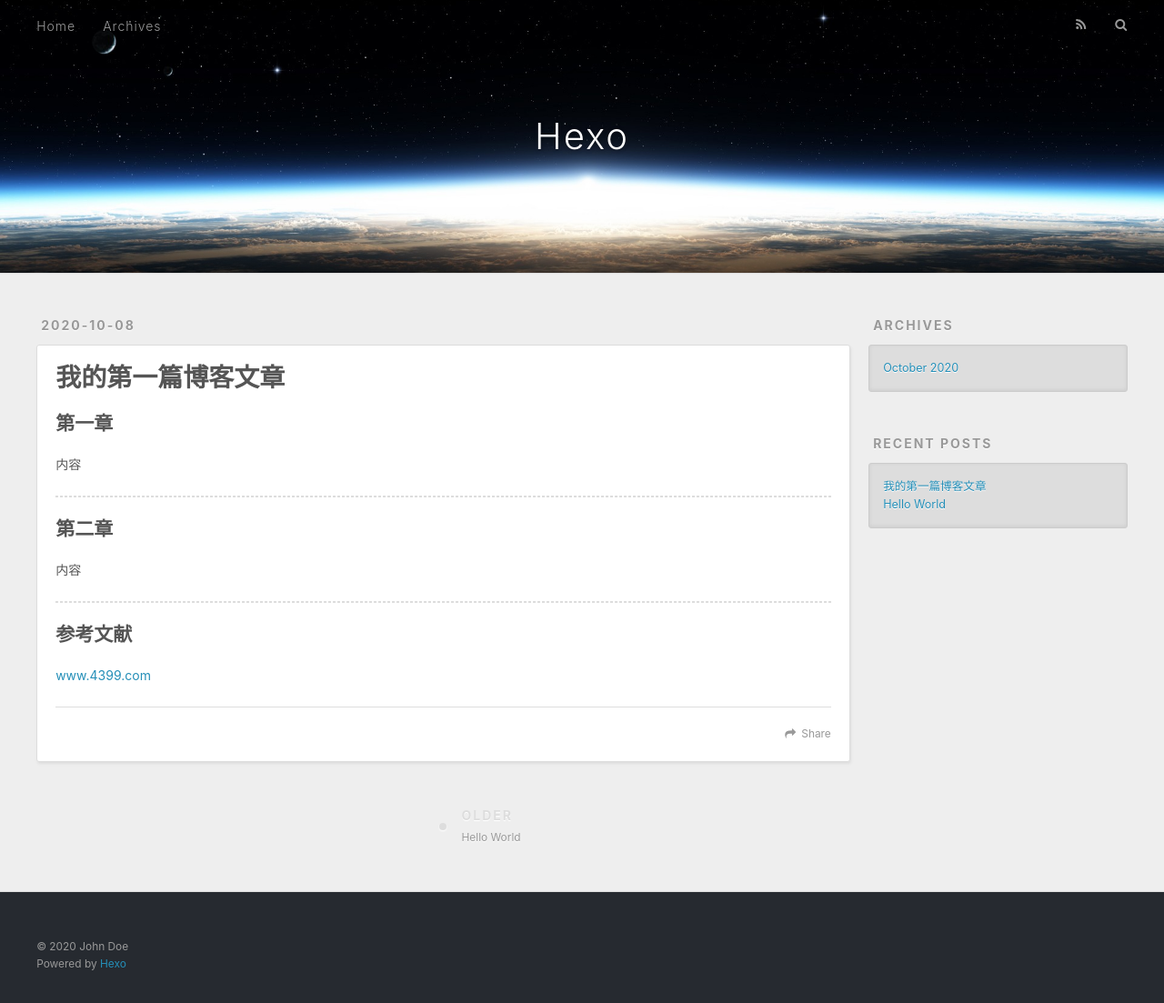
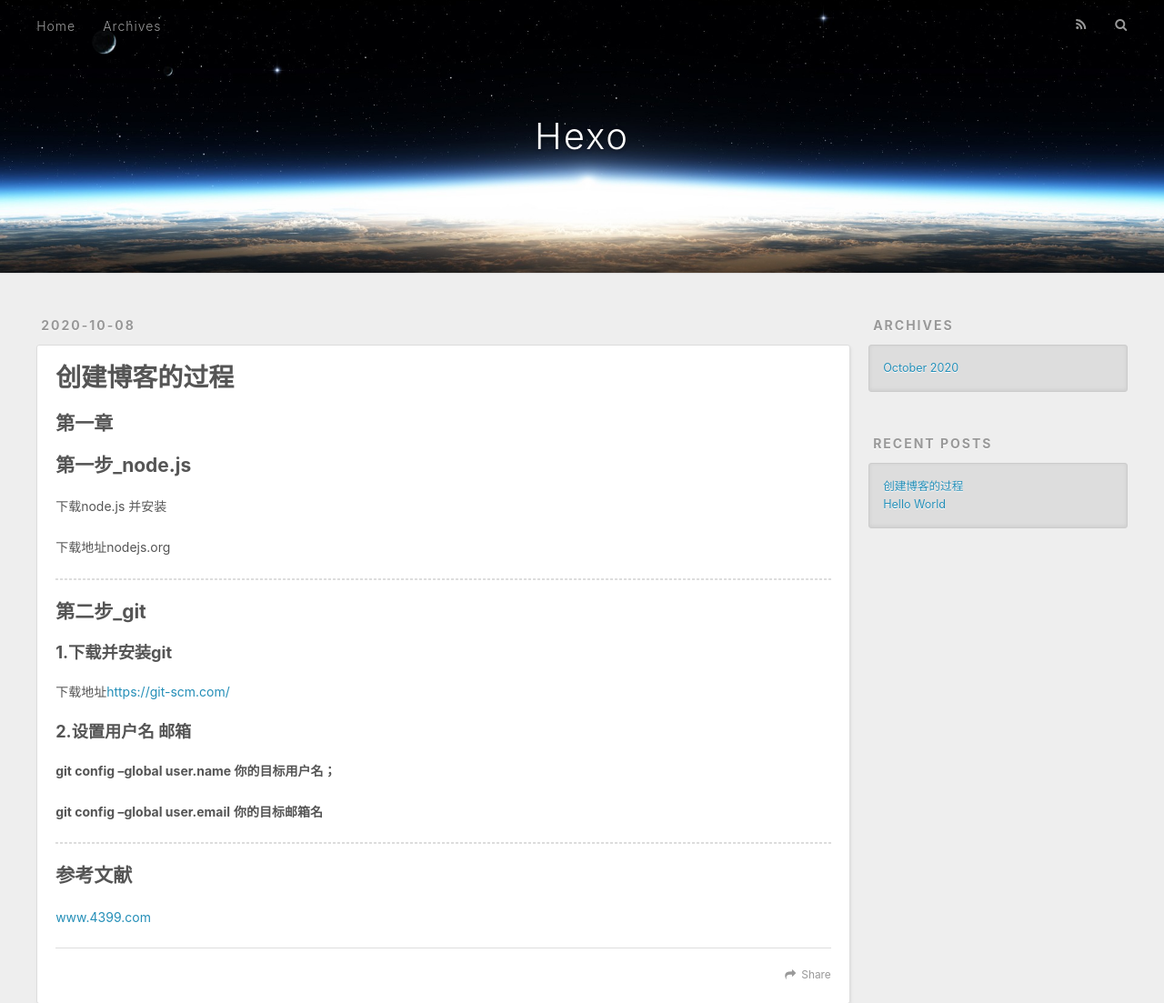
Before and after one commit to wsjhzzt/wsjhzzt.github.io, a plain HTML site: page 2020/10/08/我的第一篇博客文章/index.html in a window 1280 px wide. Shown: the top 1103 px of the page at 91% size. Drawn offline with nearby package versions, Linux system fonts and the light colour scheme.

Commit message:
Site updated: 2020-10-09 01:42:31

```diff
--- a/2020/10/08/我的第一篇博客文章/index.html
+++ b/2020/10/08/我的第一篇博客文章/index.html
@@ -5,17 +5,17 @@
 
 
 
-  <title>我的第一篇博客文章 | Hexo</title>
+  <title>创建博客的过程 | Hexo</title>
   <meta name="viewport" content="width=device-width, initial-scale=1, maximum-scale=1">
-  <meta name="description" content="第一章内容  第二章内容  参考文献www.4399.com">
+  <meta name="description" content="第一章第一步_node.js下载node.js 并安装 下载地址nodejs.org  第二步_git1.下载并安装git下载地址https:&#x2F;&#x2F;git-scm.com&#x2F; 2.设置用户名 邮箱git config  –global user.name 你的目标用户名； git config  –global user.email 你的目标邮箱名  参考文献www.4399.com">
 <meta property="og:type" content="article">
-<meta property="og:title" content="我的第一篇博客文章">
+<meta property="og:title" content="创建博客的过程">
 <meta property="og:url" content="http://example.com/2020/10/08/%E6%88%91%E7%9A%84%E7%AC%AC%E4%B8%80%E7%AF%87%E5%8D%9A%E5%AE%A2%E6%96%87%E7%AB%A0/index.html">
 <meta property="og:site_name" content="Hexo">
-<meta property="og:description" content="第一章内容  第二章内容  参考文献www.4399.com">
+<meta property="og:description" content="第一章第一步_node.js下载node.js 并安装 下载地址nodejs.org  第二步_git1.下载并安装git下载地址https:&#x2F;&#x2F;git-scm.com&#x2F; 2.设置用户名 邮箱git config  –global user.name 你的目标用户名； git config  –global user.email 你的目标邮箱名  参考文献www.4399.com">
 <meta property="og:locale" content="en_US">
 <meta property="article:published_time" content="2020-10-08T15:30:19.000Z">
-<meta property="article:modified_time" content="2020-10-08T15:36:17.514Z">
+<meta property="article:modified_time" content="2020-10-08T17:39:49.418Z">
 <meta property="article:author" content="John Doe">
 <meta name="twitter:card" content="summary">
 
@@ -80,7 +80,7 @@
 
 
     <h1 class="article-title" itemprop="name">
-      我的第一篇博客文章
+      创建博客的过程
     </h1>
 
 
@@ -88,16 +88,19 @@
 
     <div class="article-entry" itemprop="articleBody">
 
-        <h2 id="第一章"><a href="#第一章" class="headerlink" title="第一章"></a>第一章</h2><p>内容</p>
+        <h2 id="第一章"><a href="#第一章" class="headerlink" title="第一章"></a>第一章</h2><h2 id="第一步-node-js"><a href="#第一步-node-js" class="headerlink" title="第一步_node.js"></a>第一步_node.js</h2><p>下载node.js 并安装</p>
+<p>下载地址nodejs.org</p>
 <hr>
-<h2 id="第二章"><a href="#第二章" class="headerlink" title="第二章"></a>第二章</h2><p>内容</p>
+<h2 id="第二步-git"><a href="#第二步-git" class="headerlink" title="第二步_git"></a>第二步_git</h2><h3 id="1-下载并安装git"><a href="#1-下载并安装git" class="headerlink" title="1.下载并安装git"></a>1.下载并安装git</h3><p>下载地址<a target="_blank" rel="noopener" href="https://git-scm.com/">https://git-scm.com/</a></p>
+<h3 id="2-设置用户名-邮箱"><a href="#2-设置用户名-邮箱" class="headerlink" title="2.设置用户名 邮箱"></a>2.设置用户名 邮箱</h3><p><strong>git config  –global user.name 你的目标用户名；</strong></p>
+<p><strong>git config  –global user.email</strong> <strong>你的目标邮箱名</strong></p>
 <hr>
 <h2 id="参考文献"><a href="#参考文献" class="headerlink" title="参考文献"></a>参考文献</h2><p><a target="_blank" rel="noopener" href="http://www.4399.com/">www.4399.com</a></p>
 
 
     </div>
     <footer class="article-footer">
-      <a data-url="http://example.com/2020/10/08/%E6%88%91%E7%9A%84%E7%AC%AC%E4%B8%80%E7%AF%87%E5%8D%9A%E5%AE%A2%E6%96%87%E7%AB%A0/" data-id="ckg11yyjl0000n8tpbjcwc5uh" class="article-share-link">Share</a>
+      <a data-url="http://example.com/2020/10/08/%E6%88%91%E7%9A%84%E7%AC%AC%E4%B8%80%E7%AF%87%E5%8D%9A%E5%AE%A2%E6%96%87%E7%AB%A0/" data-id="ckg13z3qk0001wktp5bbod1d7" class="article-share-link">Share</a>
 
 
     </footer>
@@ -146,7 +149,7 @@
       <ul>
 
           <li>
-            <a href="/2020/10/08/%E6%88%91%E7%9A%84%E7%AC%AC%E4%B8%80%E7%AF%87%E5%8D%9A%E5%AE%A2%E6%96%87%E7%AB%A0/">我的第一篇博客文章</a>
+            <a href="/2020/10/08/%E6%88%91%E7%9A%84%E7%AC%AC%E4%B8%80%E7%AF%87%E5%8D%9A%E5%AE%A2%E6%96%87%E7%AB%A0/">创建博客的过程</a>
           </li>
 
           <li>
```
Also changed, not shown: 2020/10/08/hello-world/index.html (+3 -3 lines), archives/2020/10/index.html (+2 -2 lines), archives/2020/index.html (+2 -2 lines), archives/index.html (+2 -2 lines), index.html (+9 -6 lines).
